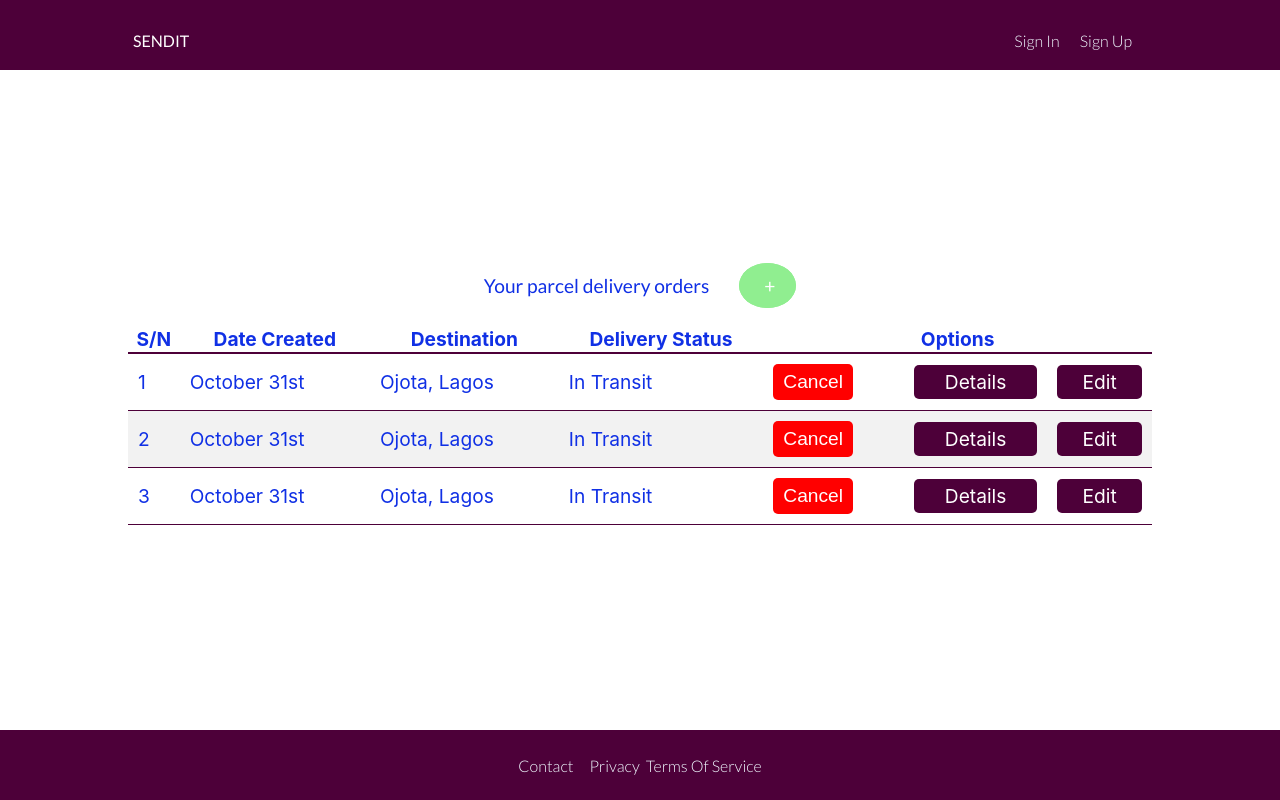
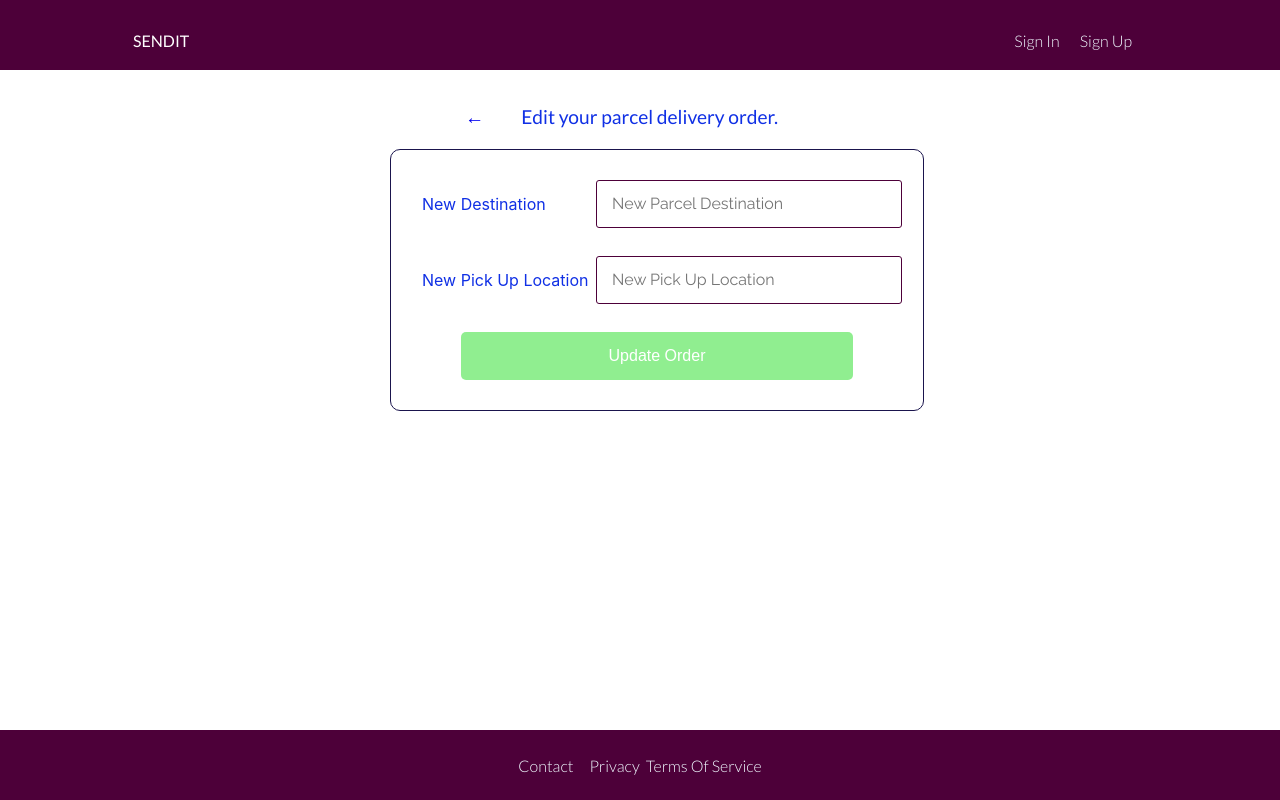
Before and after one commit to oneEyedSunday/sendit-react-frontend, a React (Create React App) app: page /parcels/create in a window 1280 px wide. Built offline with nearby package versions, Linux system fonts and the light colour scheme.

Commit message:
Added route for parcel creation

```diff
--- a/src/components/Parcels.jsx
+++ b/src/components/Parcels.jsx
@@ -49,6 +49,7 @@
                 <Switch>
                     <Route  path="/parcels/details/:id" render={() => <ParcelDetailsComponent parcels={this.state.parcels} location={this.props.location} />}/>
                     <Route path="/parcels/edit/:id" render={ () => <ParcelCreationComponent  parcels={this.state.parcels} mode="edit" location={this.props.location} /> } />
+                    <Route path="/parcels/create" render={ () => <ParcelCreationComponent mode="create"/> } />
                     <Route path="**"  render={
                         () => (
                             <React.Fragment>
```
